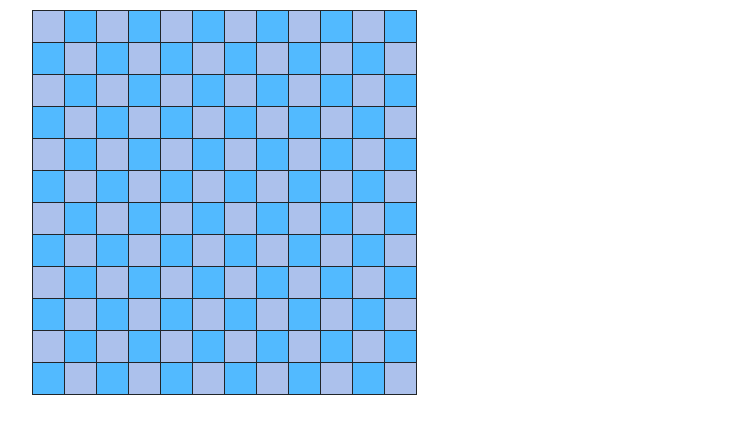
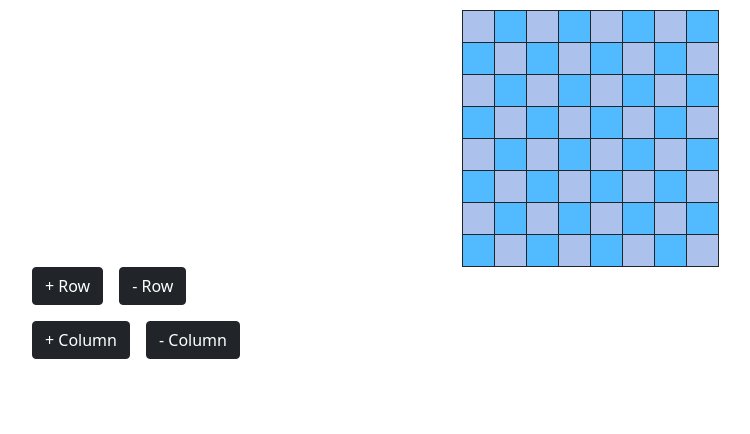
Before and after one commit to muratcanakcay/React-Lab-Tasks, a React (Create React App) app in the folder lab6/: page / in a window 1280 px wide. Shown: the top 434 px of the page, without its empty margins (50-800 px from the left). Built offline with nearby package versions, Linux system fonts and the light colour scheme.

Commit message:
variable board size implemented

```diff
--- /dev/null
+++ b/lab6/src/actions/index.tsx
@@ -0,0 +1,15 @@
+// action makers
+
+export const setRows = (val: number) => {
+    return {
+        type: "SET_ROWS",
+        payload: val
+    }
+}
+
+export const setCols = (val: number) => {
+    return {
+        type: "SET_COLS",
+        payload: val
+    }
+}
--- a/lab6/src/components/App.tsx
+++ b/lab6/src/components/App.tsx
@@ -1,13 +1,34 @@
 import React from 'react'
+import { connect } from "react-redux"
+
 import Board from './Board'
+import { setRows } from "../actions"
+import { setCols } from '../actions'
 
 
-const App = () => {
+
+const App = (props: any) => {
+    console.log(props.nRows, props.nCols)
+
     return (
-        <div className="ui container" style={{ marginTop: "10px" }}>
-            <Board />
+        <div className="container" style={{ marginTop: "10px" }}>
+            <div className="d-flex justify-content-center align-items-center">
+                <Board nRows={props.nRows} nCols={props.nCols} />
+            </div>
+            <div>
+                <button className="btn btn-dark me-3" onClick={() => props.setRows(1)}>+ Row</button>
+                <button className="btn btn-dark" onClick={() => props.setRows(-1)}>- Row</button>
+            </div>
+            <div className="mt-3">
+                <button className="btn btn-dark me-3" onClick={() => props.setCols(1)}>+ Column</button>
+                <button className="btn btn-dark" onClick={() => props.setCols(-1)}>- Column</button>
+            </div>
         </div>
     )
 }
 
-export default App
+const mapStateToProps = (state: any) => {
+    return { nRows: state.nRows, nCols: state.nCols }
+}
+
+export default connect(mapStateToProps, { setRows: setRows, setCols: setCols })(App)
--- a/lab6/src/components/Board.tsx
+++ b/lab6/src/components/Board.tsx
@@ -1,34 +1,32 @@
 import React from 'react'
 
-const noRows = 12
-const noColumns = 12
-
-const rows = () => {
+const rows = (nRows: number, nCols: number) => {
     return (
-        Array.from(new Array(noRows)).map((_, r) => (
-            <tr>
-                {cols(r)}
+        Array.from(new Array(nRows)).map((_, rowNo) => (
+            <tr key={rowNo}>
+                {cols(rowNo, nCols)}
             </tr>
         )
         ))
 }
 
-const cols = (r: number) => {
+const cols = (rowNo: number, nCols: number) => {
     return (
-        Array.from(new Array(noColumns)).map((_, c) => (
-            <td className={(c + r) % 2 ? "light" : "dark"}></td>
+        Array.from(new Array(nCols)).map((_, colNo) => (
+            <td key={rowNo + colNo} className={(rowNo + colNo) % 2 ? "light" : "dark"}></td>
         )
         ))
 }
 
-
-
-const Board: React.FC = () => {
+const Board: React.FC<{
+    nRows: number,
+    nCols: number
+}> = ({ nRows, nCols }) => {
     return (
         <div>
             <table className="chess-board">
                 <tbody>
-                    {rows()}
+                    {rows(nRows, nCols)}
                 </tbody>
             </table>
         </div>
--- a/lab6/src/index.tsx
+++ b/lab6/src/index.tsx
@@ -3,7 +3,6 @@ import ReactDOM from 'react-dom'
 import { Provider } from "react-redux"
 import { createStore } from "redux"
 import { composeWithDevTools } from 'redux-devtools-extension'
-
 
 import App from "./components/App"
 import reducers from "./reducers"
--- /dev/null
+++ b/lab6/src/reducers/colsReducer.tsx
@@ -0,0 +1,10 @@
+const colsReducer = (state = 8, action: any) => {
+    switch (action.type) {
+        case "SET_COLS":
+            return state + action.payload
+        default:
+            return state
+    }
+}
+
+export default colsReducer
--- a/lab6/src/reducers/dummyReducer.tsx
+++ /dev/null
@@ -1,5 +0,0 @@
-const dummyReducer = (state = {}, action: any) => {
-    return 123
-}
-
-export default dummyReducer
--- a/lab6/src/reducers/index.tsx
+++ b/lab6/src/reducers/index.tsx
@@ -1,6 +1,8 @@
 import { combineReducers } from "redux"
-import dummyReducer from "./dummyReducer"
+import rowsReducer from "./rowsReducer"
+import colsReducer from "./colsReducer"
 
 export default combineReducers({
-    dummy: dummyReducer
+    nRows: rowsReducer,
+    nCols: colsReducer
 })
--- /dev/null
+++ b/lab6/src/reducers/rowsReducer.tsx
@@ -0,0 +1,10 @@
+const rowsReducer = (state = 8, action: any) => {
+    switch (action.type) {
+        case "SET_ROWS":
+            return state + action.payload
+        default:
+            return state
+    }
+}
+
+export default rowsReducer
```
